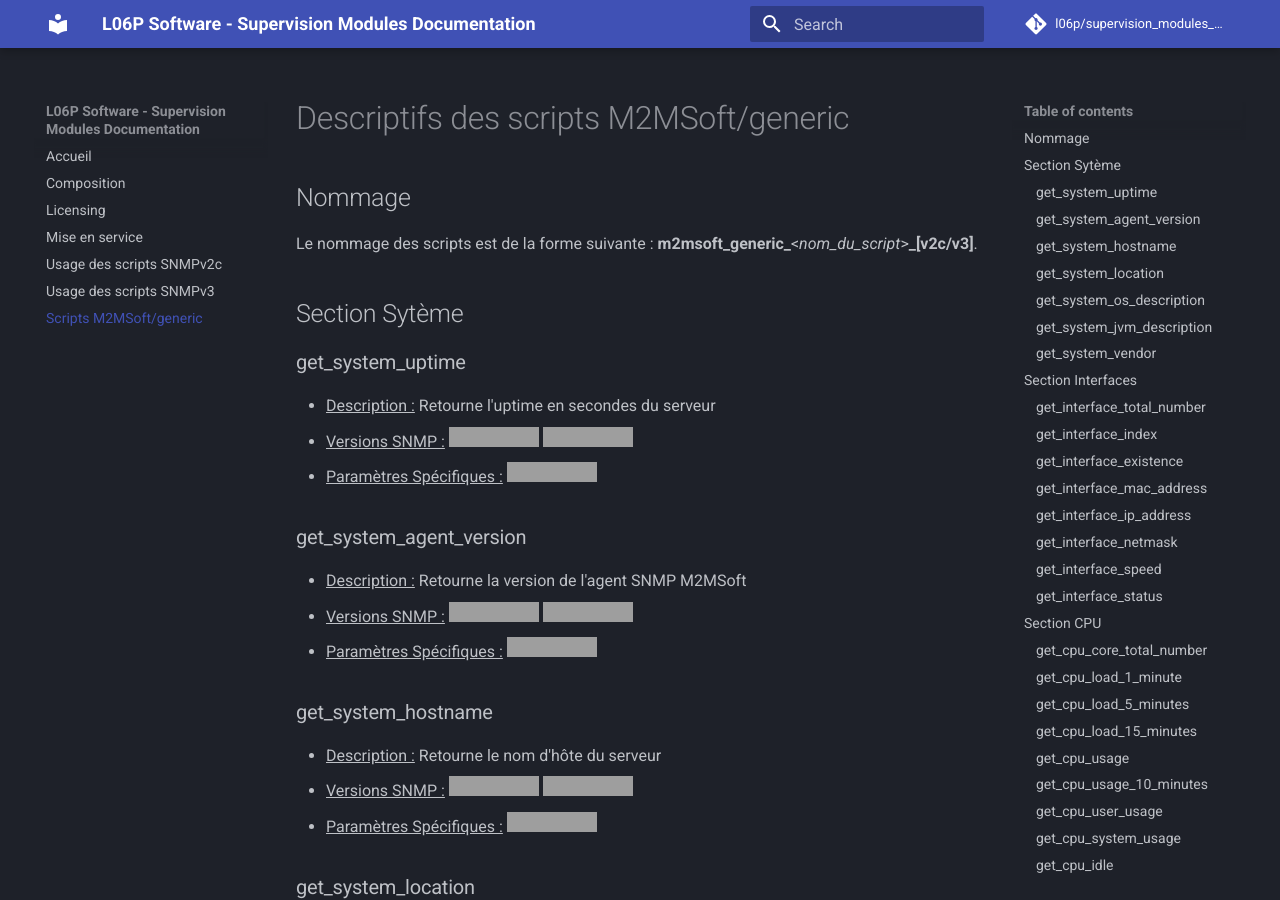
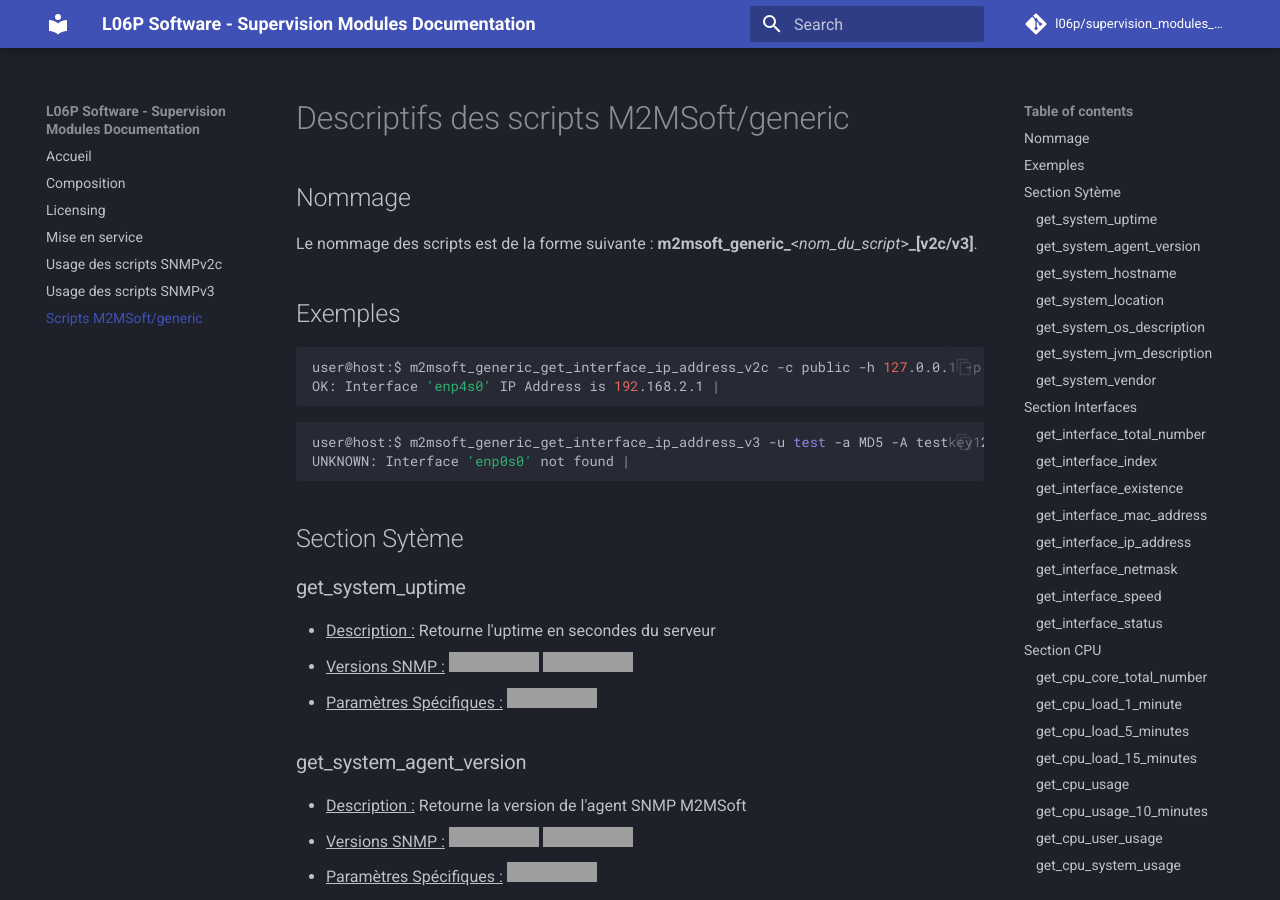
Before and after one commit to l06p/supervision_modules_documentation, an MkDocs documentation site: the page built from docs/scripts_m2msoft_generic.md, in a window 1280 px wide and 900 px high, cut to the strip 0-900 px from the top of the window. Built offline with MkDocs 1.6.1 and Material for MkDocs 9.7.7, drawn with Linux system fonts in a browser that asks for light colours; comment, search, counter and statistics services are not loaded; grey boxes are pictures that could not be loaded.

Commit message:
Ajout d'exemples dans la section M2MSoft/generic

````diff
--- a/docs/scripts_m2msoft_generic.md
+++ b/docs/scripts_m2msoft_generic.md
@@ -2,6 +2,17 @@
 
 ## Nommage
 Le nommage des scripts est de la forme suivante : **m2msoft_generic_**<*nom_du_script*\>**_[v2c/v3]**.
+
+## Exemples
+```bash
+user@host:$ m2msoft_generic_get_interface_ip_address_v2c -c public -h 127.0.0.1 -p 161 -n enp4s0
+OK: Interface 'enp4s0' IP Address is 192.168.2.1 |
+```
+
+```bash
+user@host:$ m2msoft_generic_get_interface_ip_address_v3 -u test -a MD5 -A testkey123 -x DES -X testkey123 -h 127.0.0.1 -p 161 -n enp0s0
+UNKNOWN: Interface 'enp0s0' not found |
+```
 
 ## Section Sytème
 
````
